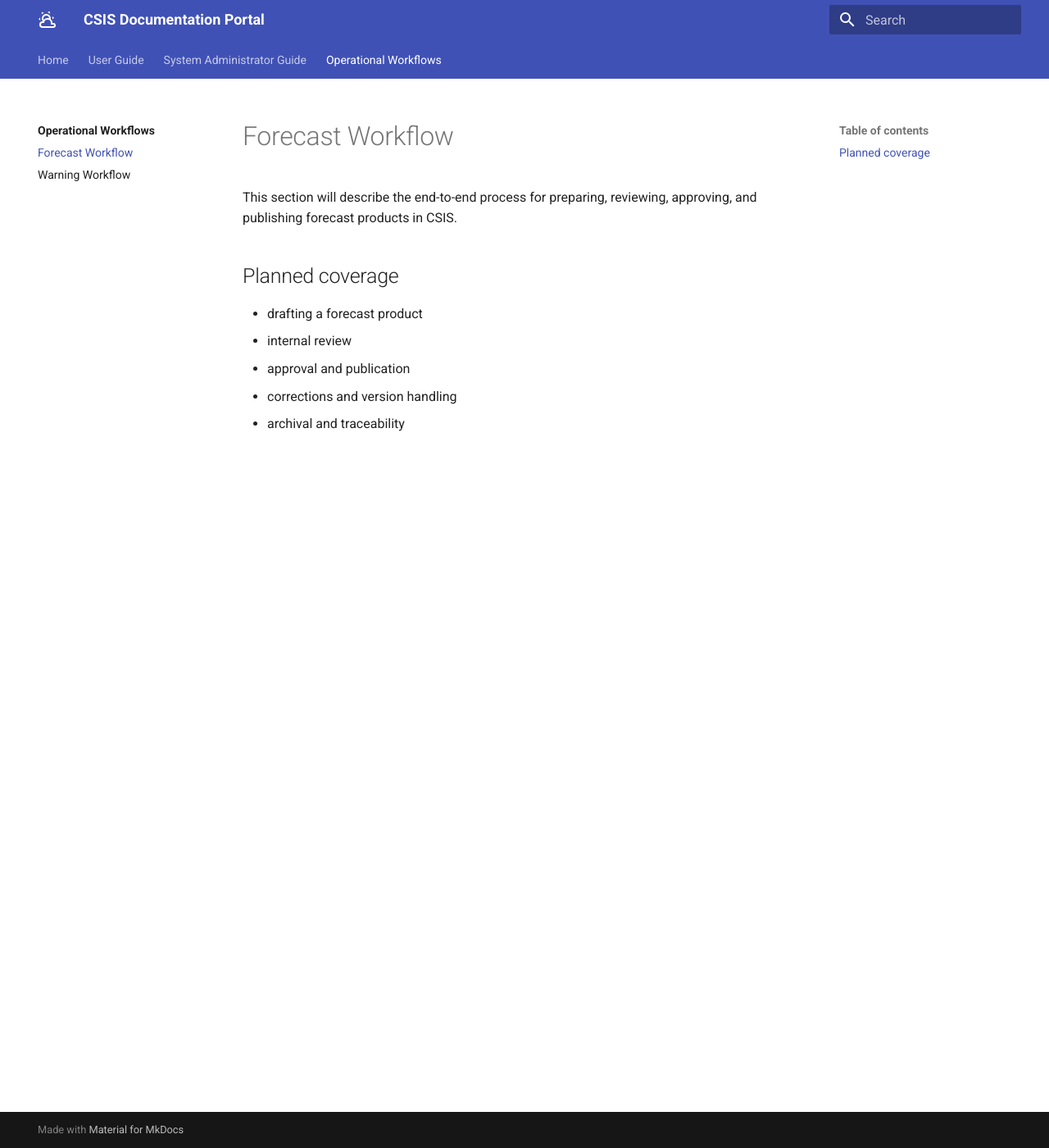
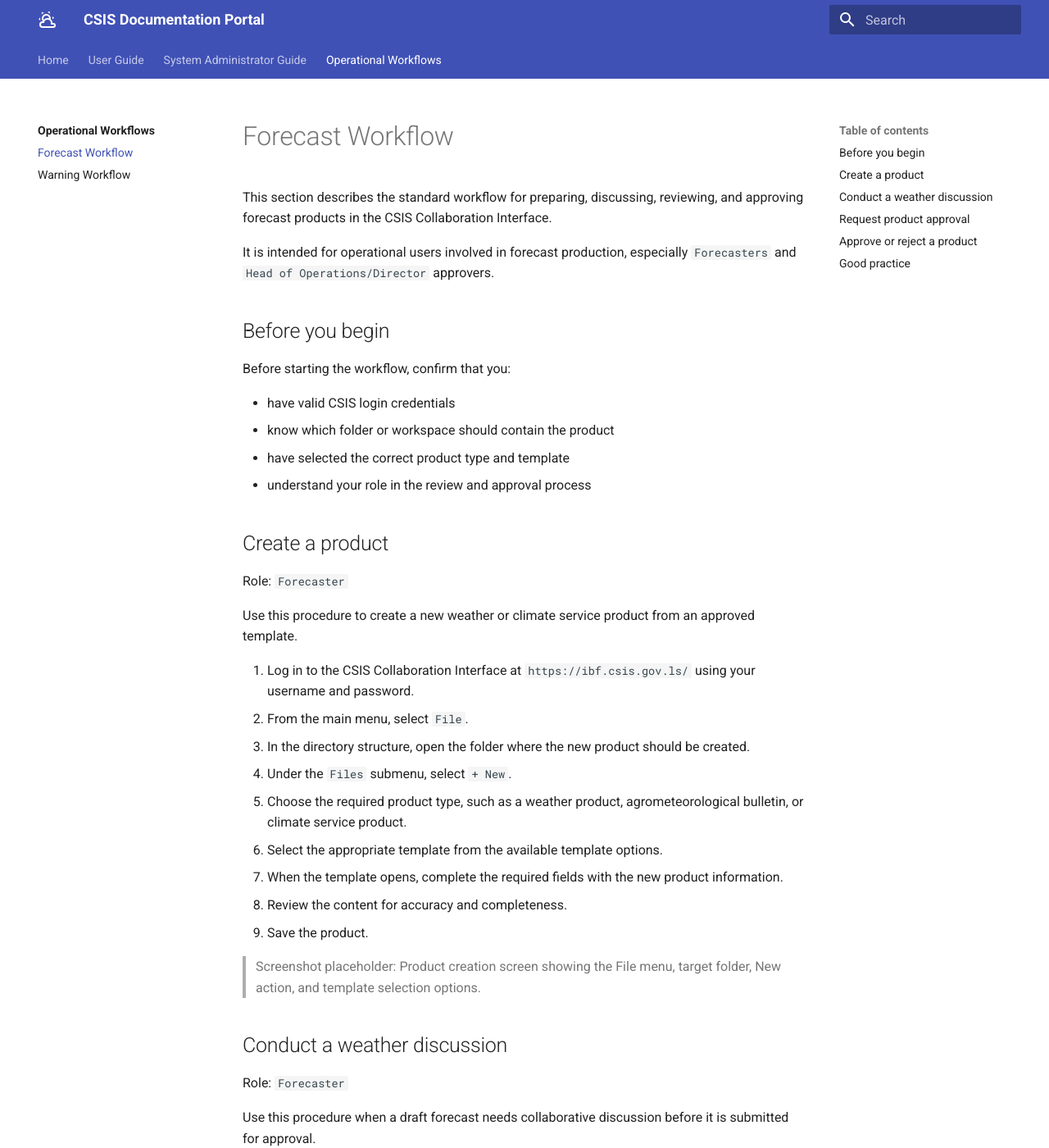
Before and after one commit to Lesotho-Meteorological-Services/csis-docs, an MkDocs documentation site: the page built from docs/operations/forecast-workflow.md, in a window 1280 px wide and 1400 px high. Shown: the whole window at 82% size. Built offline with MkDocs 1.6.1 and Material for MkDocs 9.7.7, drawn with Linux system fonts in a browser that asks for light colours; the version menu is left out; some of the changed text lies outside the part shown.

Commit message:
Add detailed forecast workflow user guide

```diff
--- a/docs/operations/forecast-workflow.md
+++ b/docs/operations/forecast-workflow.md
@@ -1,11 +1,83 @@
 # Forecast Workflow
 
-This section will describe the end-to-end process for preparing, reviewing, approving, and publishing forecast products in CSIS.
+This section describes the standard workflow for preparing, discussing, reviewing, and approving forecast products in the CSIS Collaboration Interface.
 
-## Planned coverage
+It is intended for operational users involved in forecast production, especially `Forecasters` and `Head of Operations/Director` approvers.
 
-- drafting a forecast product
-- internal review
-- approval and publication
-- corrections and version handling
-- archival and traceability
+## Before you begin
+
+Before starting the workflow, confirm that you:
+
+- have valid CSIS login credentials
+- know which folder or workspace should contain the product
+- have selected the correct product type and template
+- understand your role in the review and approval process
+
+## Create a product
+
+Role: `Forecaster`
+
+Use this procedure to create a new weather or climate service product from an approved template.
+
+1. Log in to the CSIS Collaboration Interface at `https://ibf.csis.gov.ls/` using your username and password.
+2. From the main menu, select `File`.
+3. In the directory structure, open the folder where the new product should be created.
+4. Under the `Files` submenu, select `+ New`.
+5. Choose the required product type, such as a weather product, agrometeorological bulletin, or climate service product.
+6. Select the appropriate template from the available template options.
+7. When the template opens, complete the required fields with the new product information.
+8. Review the content for accuracy and completeness.
+9. Save the product.
+
+> Screenshot placeholder: Product creation screen showing the File menu, target folder, New action, and template selection options.
+
+## Conduct a weather discussion
+
+Role: `Forecaster`
+
+Use this procedure when a draft forecast needs collaborative discussion before it is submitted for approval.
+
+1. Log in to the CSIS Collaboration Interface at `https://ibf.csis.gov.ls/`.
+2. Open the draft forecast product that will be discussed.
+3. Select the communication channel to use for the discussion, such as `Talk` instant messaging or `Talk` video call.
+4. Start and conduct the weather discussion with the relevant participants.
+5. Update the draft forecast collaboratively during the discussion, as required.
+6. Confirm agreement on the final draft before moving it to the approval stage.
+7. Save any changes made during the discussion.
+
+> Screenshot placeholder: Draft forecast open in the collaboration workspace with Talk messaging or video call options visible.
+
+## Request product approval
+
+Role: `Forecaster`
+
+After the forecast draft has been finalized internally, request formal approval from the designated approver.
+
+1. Log in to the CSIS Collaboration Interface at `https://ibf.csis.gov.ls/`.
+2. Navigate to the product file that is ready for approval.
+3. Right-click the product document and select `Request Approval`.
+4. Confirm that the product status changes to show that approval is pending.
+
+> Screenshot placeholder: Product file context menu with Request Approval selected and the product status showing approval pending.
+
+## Approve or reject a product
+
+Role: `Head of Operations/Director`
+
+Use this procedure to review submitted products and either approve them for the next step or return them for correction.
+
+1. Log in to the CSIS Collaboration Interface at `https://ibf.csis.gov.ls/`.
+2. Open the notifications area in the top-right corner of the home page.
+3. Review the list of product approval requests assigned to you.
+4. Select the product that you want to review.
+5. Review the product content and confirm that it is complete and acceptable.
+6. Select `Approve` to approve the product, or select `Reject` to return it for further edits.
+
+> Screenshot placeholder: Notifications panel showing approval requests and the product review screen with Approve and Reject actions.
+
+## Good practice
+
+- Use the correct template for each product type.
+- Save changes regularly during drafting and discussion.
+- Confirm the product status before proceeding to the next workflow stage.
+- Return rejected products with clear feedback so revisions can be made efficiently.
```
Also changed, not shown: docs/operations/index.md (+2 -0 lines), docs/user-guide/getting-started.md (+2 -0 lines), docs/user-guide/index.md (+2 -0 lines).
